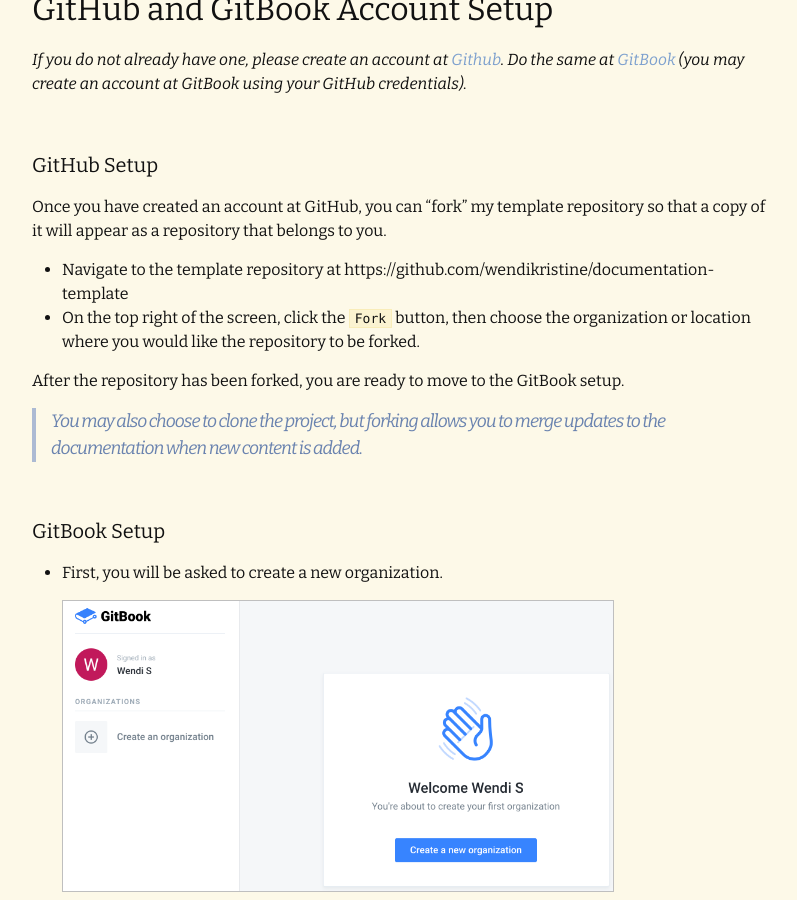
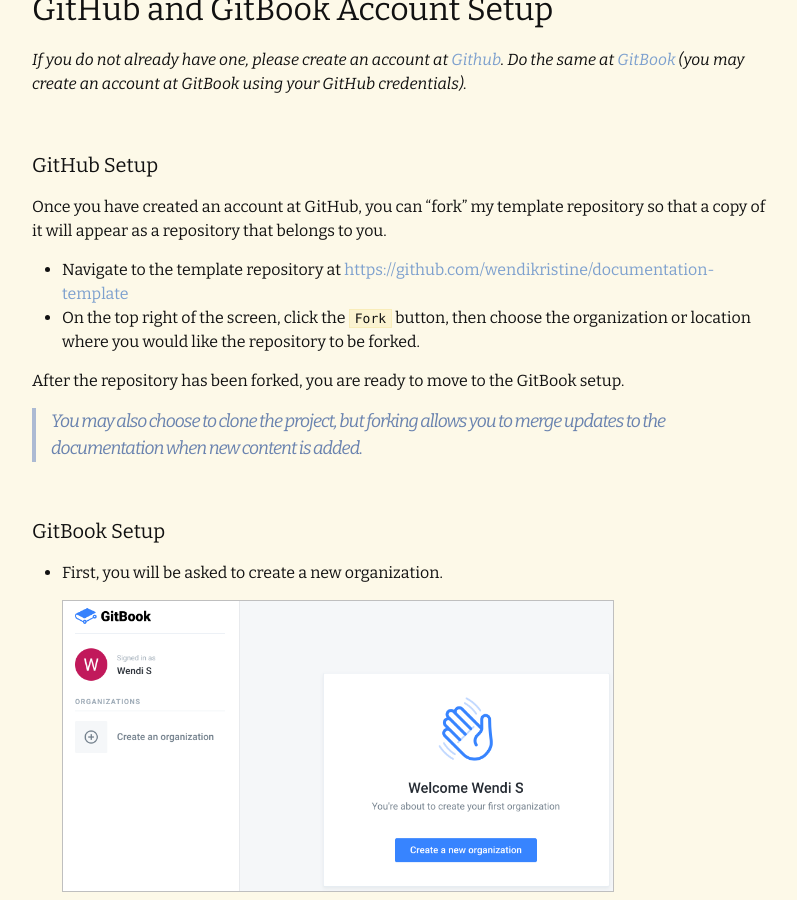
Before and after one commit to wendikristine/documentation-template, a Jekyll site: the page built from doc-template.md, in a window 1280 px wide and 900 px high, scrolled down 884 px. Shown: the whole window, without its empty margins (238-1035 px from the left). Built offline with Jekyll 4.4.1, drawn with Linux system fonts in a browser that asks for light colours.

```diff
--- a/doc-template.md
+++ b/doc-template.md
@@ -35,7 +35,7 @@ _If you do not already have one, please create an account at [Github](https://gi
 
 Once you have created an account at GitHub, you can "fork" my template repository so that a copy of it will appear as a repository that belongs to you.
 
-- Navigate to the template repository at https://github.com/wendikristine/documentation-template
+- Navigate to the template repository at <https://github.com/wendikristine/documentation-template>
 - On the top right of the screen, click the `Fork` button, then choose the organization or location where you would like the repository to be forked.
 
 After the repository has been forked, you are ready to move to the GitBook setup.
```
